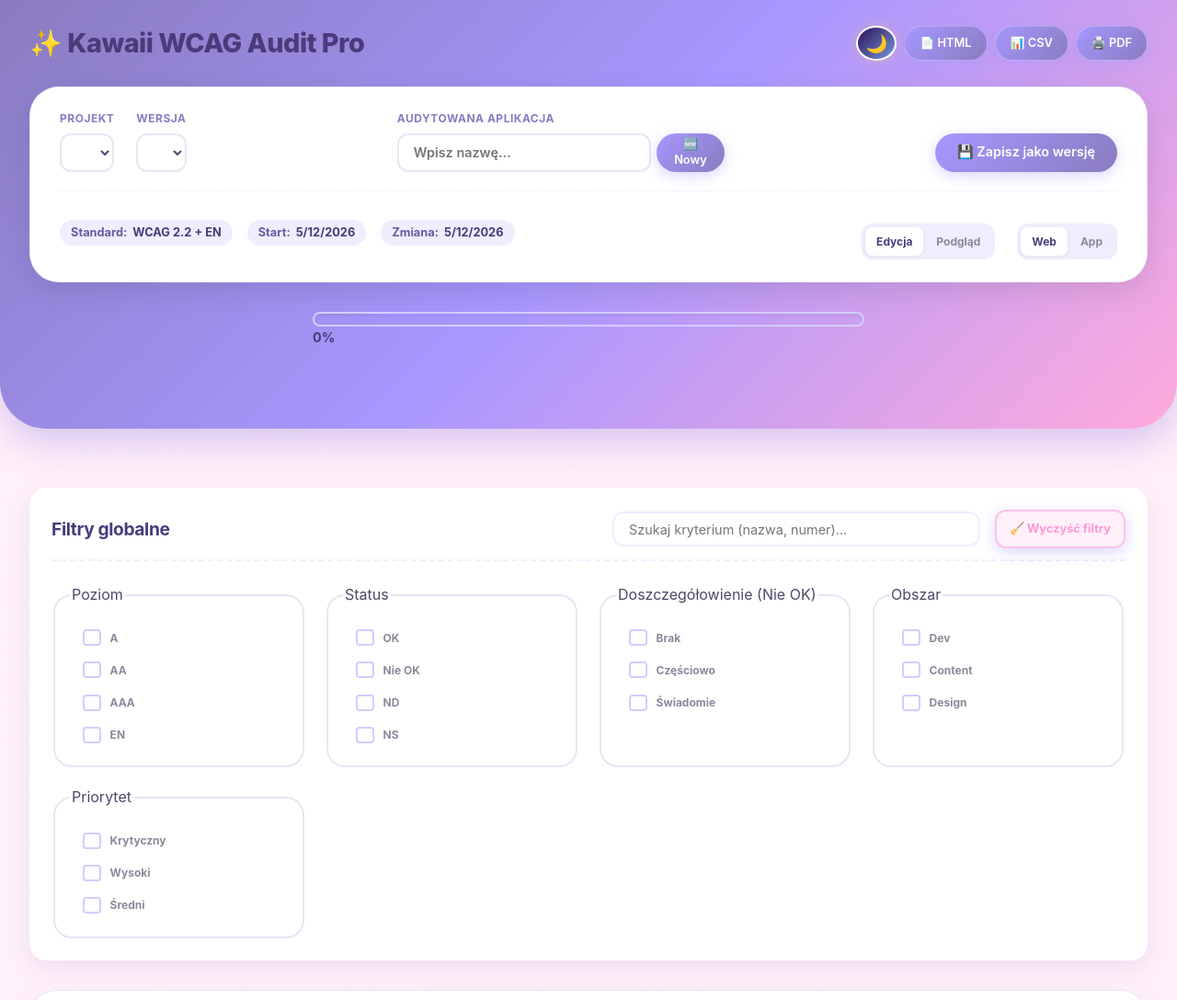
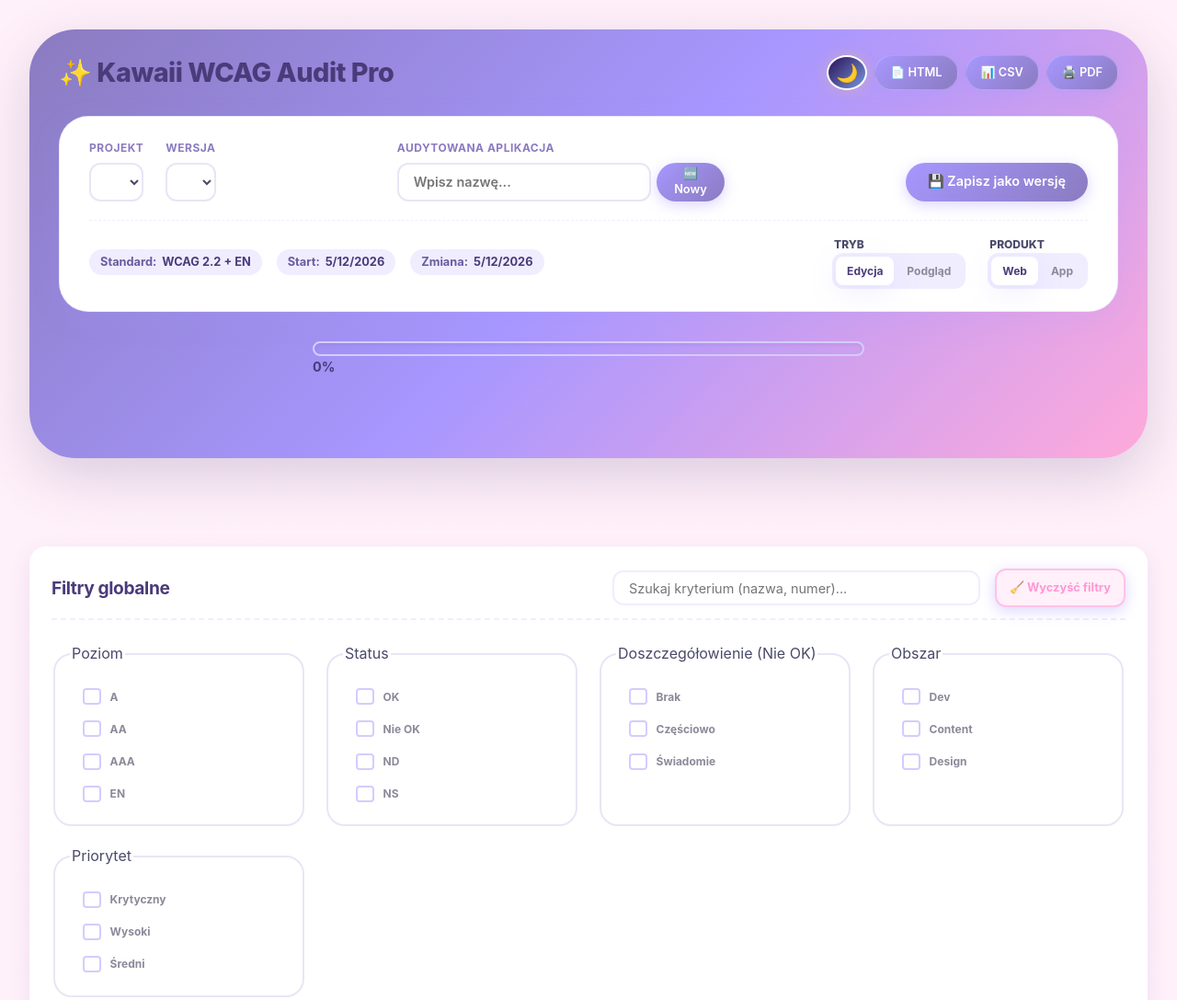
Before and after one commit to Anita-Luda/wcag-audit-tool-v5, a plain HTML site: page index.html in a window 1280 px wide. Shown: the top 1087 px of the page at 92% size. Drawn offline with Linux system fonts and the light colour scheme; no server answers.

Commit message:
Update layout.css

```diff
--- a/css/layout.css
+++ b/css/layout.css
@@ -7,12 +7,12 @@
    ====================== */
 
 .app-header {
-  background: linear-gradient(135deg, var(--violet-700) 0%, var(--violet-500) 50%, var(--pink-400) 100%);
+  background: var(--bg-header-gradient);
   padding: 1.5rem 2rem 5rem;
   color: #ffffff;
-  border-bottom-left-radius: 50px;
-  border-bottom-right-radius: 50px;
-  box-shadow: 0 15px 40px rgba(123, 92, 214, 0.3);
+  margin: 2rem;
+  border-radius: 50px;
+  box-shadow: var(--shadow-strong);
 }
 
 .header-top {
@@ -38,8 +38,8 @@
   background: var(--bg-card);
   padding: 1.5rem 2rem;
   border-radius: 32px;
-  box-shadow: 0 10px 30px rgba(0,0,0,0.1);
-  color: var(--text-dark);
+  box-shadow: var(--shadow);
+  color: var(--text);
   margin: 1.5rem auto 0;
   max-width: 1350px;
   border: 1px solid rgba(167, 151, 255, 0.2);
@@ -92,7 +92,7 @@
 .meta-field select:focus,
 .meta-field input:focus {
   border-color: var(--violet-400);
-  background: #fff;
+  background: var(--bg-input);
   outline: none;
 }
 
@@ -168,7 +168,7 @@
 .toggle-options label:has(input:checked) {
   background: var(--bg-selected);
   color: var(--violet-900);
-  box-shadow: 0 2px 6px rgba(0,0,0,0.05);
+  box-shadow: var(--shadow);
 }
 
 .toggle-options input { display: none; }
@@ -198,9 +198,9 @@
   height: 38px;
   padding: 0 16px;
   background: var(--bg-header-btn);
-  border: 1px solid rgba(255, 255, 255, 0.3);
+  border: 1px solid rgba(255, 255, 255, 0.2);
   backdrop-filter: blur(5px);
-  color: var(--text-header-btn);
+  color: #ffffff !important;
   font-size: 0.8rem;
   box-shadow: none;
   display: flex;
```
